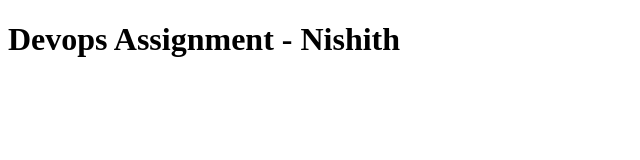
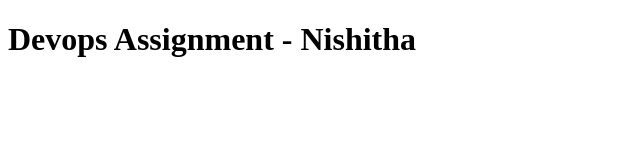
Before and after one commit to interstellarsysllc/devopsassignment2nishith, a plain HTML site: page index.html in a window 1280 px wide. Shown: the full height of the page, 0-640 px from the left. Drawn offline with Linux system fonts and the light colour scheme.

Commit message:
Update index.html

```diff
--- a/index.html
+++ b/index.html
@@ -3,7 +3,7 @@
 <html>
 <body>
 
-<h1>Devops Assignment - Nishith</h1>
+<h1>Devops Assignment - Nishitha</h1>
 
 
 </body>
```
